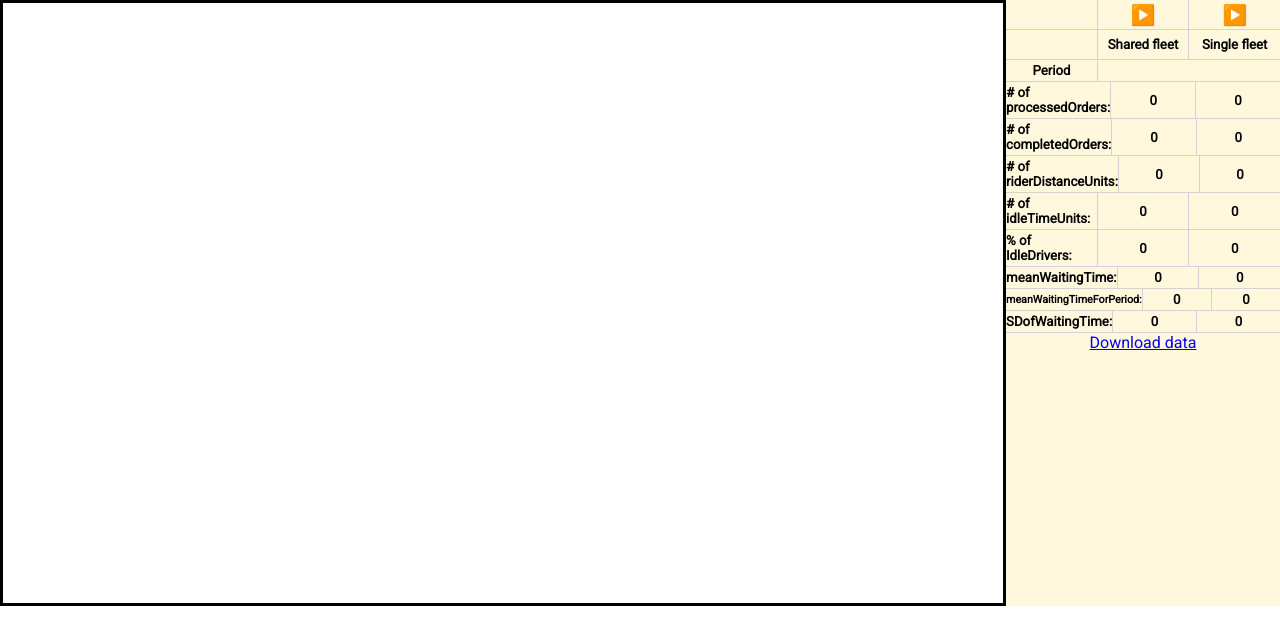
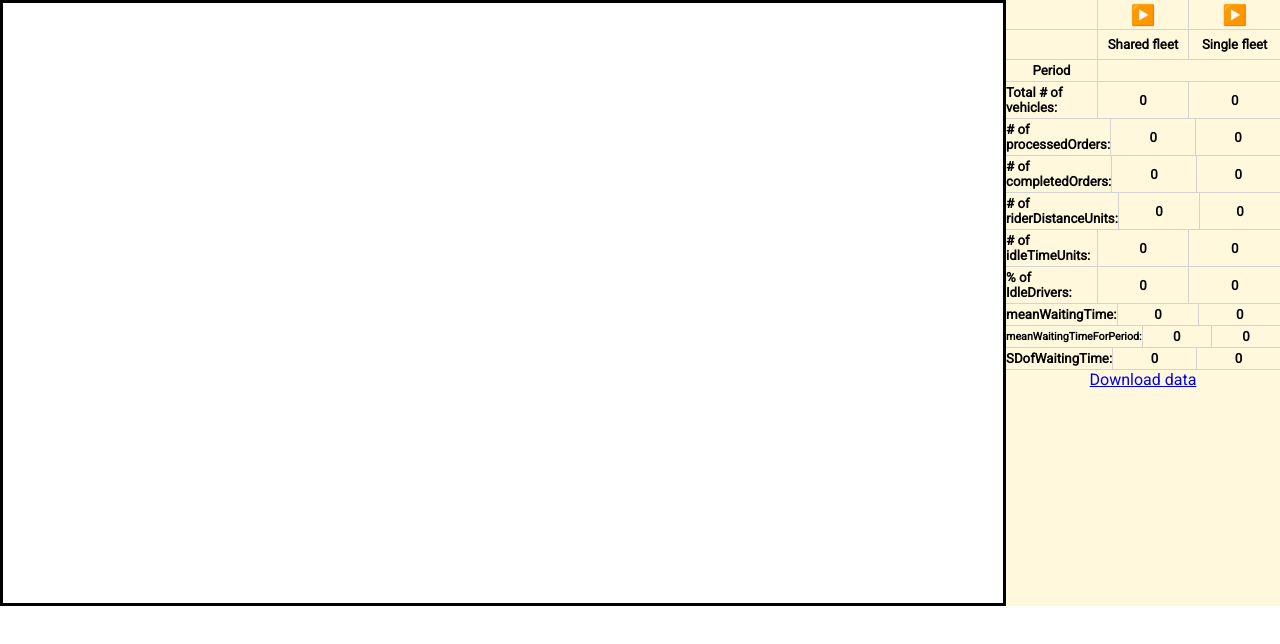
Before and after one commit to sznrbrt/delivery-simulator, a website: page index.html in a window 1280 px wide. Drawn offline with Linux system fonts and the light colour scheme.

Commit message:
Add totalNumOfVehicles indicator

```diff
--- a/SimulatorGameWorld.js
+++ b/SimulatorGameWorld.js
@@ -87,6 +87,7 @@ SimulatorGameWorld.prototype.update = function (delta) {
       period = '?'
   }
 
+  document.getElementById('totalNumOfVehicles').innerHTML = this.fleetManagementSystem.fleetVehicles.length;
   document.getElementById('completedTasksMeter').innerHTML = this.completedOrders;
   document.getElementById('idleTimeUnitMeter').innerHTML = Math.floor(this.idleTimeUnit);
   document.getElementById('percentageOfIdleDrivers').innerHTML = this.idleDriverPercentage.toFixed(2) * 100 + '%';
--- a/SimulatorGameWorldBasic.js
+++ b/SimulatorGameWorldBasic.js
@@ -74,6 +74,7 @@ SimulatorGameWorldBasic.prototype.update = function (delta) {
 
   let stdDev = Math.sqrt(avgSquareDiff);
 
+  document.getElementById('totalNumOfVehiclesBasic').innerHTML = totalNumOfVehicles;
   document.getElementById('completedTasksMeterBasic').innerHTML = this.completedOrders;
   document.getElementById('idleTimeUnitMeterBasic').innerHTML = Math.floor(this.idleTimeUnit);
   document.getElementById('percentageOfIdleDriversBasic').innerHTML = idleDriverPercentage.toFixed(2) * 100 + '%';
--- a/index.html
+++ b/index.html
@@ -65,6 +65,17 @@
       </div>
       <div style="flex: 2; border-left: none">
         <h5><span id="period"></span></h5>
+      </div>
+    </div>
+    <div class="stat-container-row">
+      <div>
+        <h5>Total # of vehicles:</h4>
+      </div>
+      <div>
+        <h5><span id="totalNumOfVehicles">0</span></h5>
+      </div>
+      <div>
+        <h5><span id="totalNumOfVehiclesBasic">0</span></h5>
       </div>
     </div>
     <div class="stat-container-row">
```
